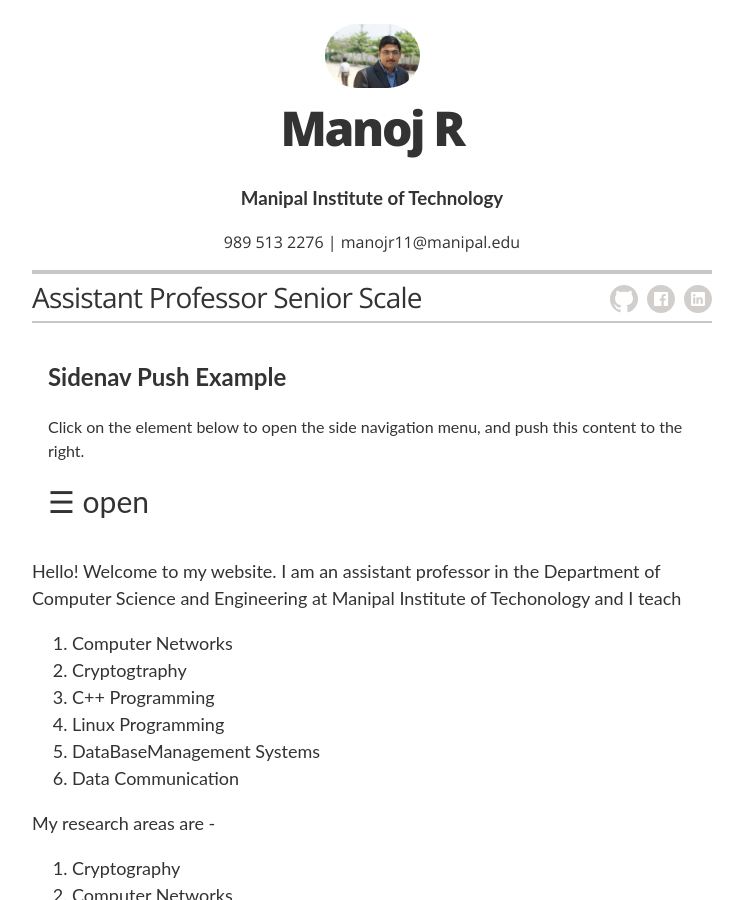
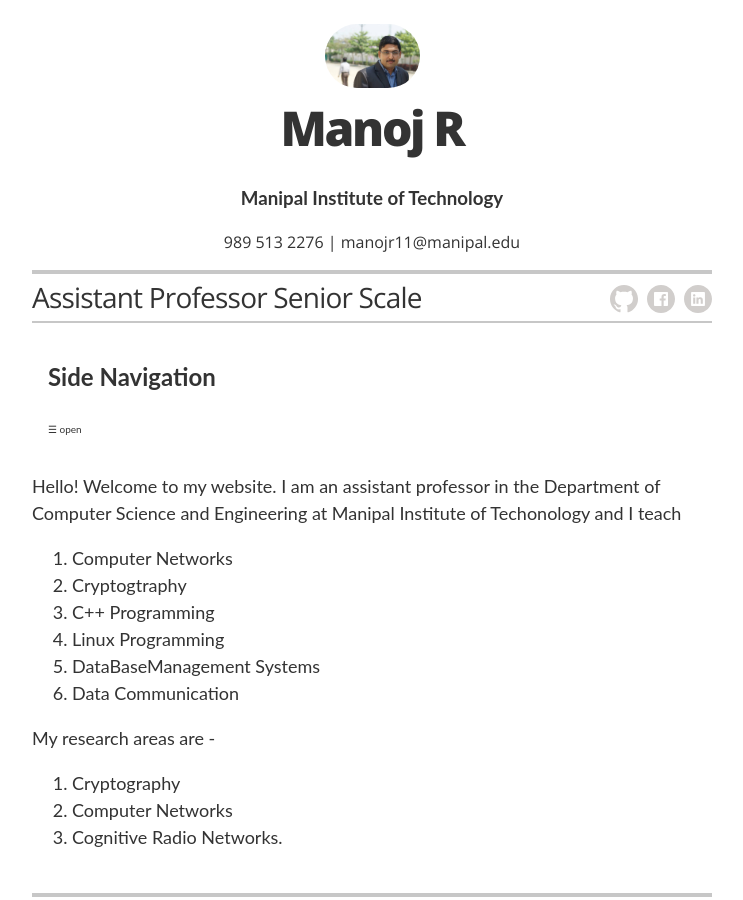
Before and after one commit to manojramchandran/manojramchandran.github.com, a Jekyll site: the page built from index.html, in a window 1280 px wide and 900 px high. Shown: the whole window, without its empty margins (268-1011 px from the left). Built offline with Jekyll 4.4.1, drawn with Linux system fonts in a browser that asks for light colours.

Commit message:
Update resume.html

```diff
--- a/_layouts/resume.html
+++ b/_layouts/resume.html
@@ -86,21 +86,24 @@
 <div id="mySidenav" class="sidenav">
   <a href="javascript:void(0)" class="closebtn" onclick="closeNav()">&times;</a>
   <a href="#">About</a>
-  <a href="#">Services</a>
-  <a href="#">Clients</a>
-  <a href="#">Contact</a>
+  <a href="#">Experience</a>
+  <a href="#">Publications</a>
+  <a href="#">Education</a>
+  <a href="#">Projects</a>
+  <a href="#">Skills</a>
+  <a href="#">Associations</a>
+  <a href="#">Address</a>
 </div>
 
 <div id="main">
-  <h2>Sidenav Push Example</h2>
-  <p>Click on the element below to open the side navigation menu, and push this content to the right.</p>
-  <span style="font-size:30px;cursor:pointer" onclick="openNav()">&#9776; open</span>
+  <h2>Side Navigation</h2>
+  <span style="font-size:10px;cursor:pointer" onclick="openNav()">&#9776; open</span>
 </div>
 
 <script>
 function openNav() {
-    document.getElementById("mySidenav").style.width = "250px";
-    document.getElementById("main").style.marginLeft = "250px";
+    document.getElementById("mySidenav").style.width = "200px";
+    document.getElementById("main").style.marginLeft = "200px";
 }
 
 function closeNav() {
```
